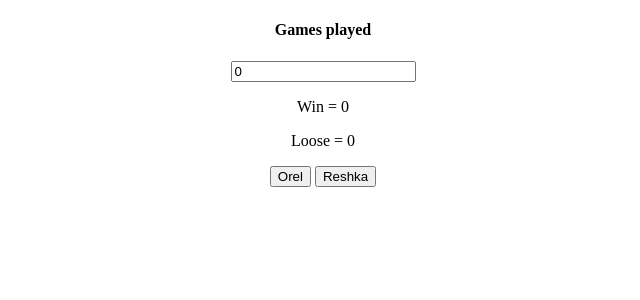
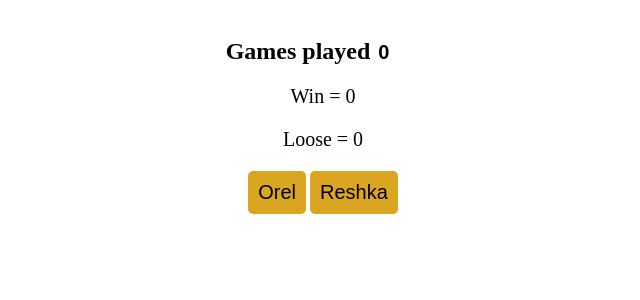
Before and after one commit to Dora-fx/orel-reshkaNew, a PHP site: page /game.php in a window 1280 px wide. Shown: the top 300 px of the page, without its empty margins (317-957 px from the left). Run offline with PHP 8.4, Linux system fonts and the light colour scheme; data that the repository does not hold is empty.

Commit message:
firstEasyVersion css done

```diff
--- a/game.php
+++ b/game.php
@@ -95,20 +95,19 @@
             echo ('
                 <label><input value="' .$keepResultWin. '" name="Win" type="hidden"></label>
                 <label><input value="' .$keepResultLoose. '" name="Loose" type="hidden"></label>
-                <h4>Games played</h4>
-                <label><input name="counter" value="' .$counter. '" type="number" readonly></label>
+                <h2>Games played <label><input class="counter" name="counter" value="' .$counter. '" type="number" readonly></label></h2>
                 <p>Win = ' .$keepResultWin. '</p>
                 <p>Loose = ' .$keepResultLoose. '</p>
 
             ');
             if ($counter < 10) {
                 echo ('
-                    <label><button value="0" name="chouse" type="submit">Orel</button></label>
-                    <label><button value="1" name="chouse" type="submit">Reshka</button></label>
+                    <label><button class="button-style chouse" value="0" name="chouse" type="submit">Orel</button></label>
+                    <label><button class="button-style chouse" value="1" name="chouse" type="submit">Reshka</button></label>
                 ');
             } else {
                 echo ('
-                    <label><button type="submit">Results</button></label>
+                    <label><button class="button-style" type="submit">Results</button></label>
                 ');
             }
 
--- a/index.php
+++ b/index.php
@@ -9,9 +9,9 @@
 </head>
 <body>
     <form action="game.php" method="POST">
-        <h1>Greetings</h1>
+        <h1>Greetings to Orel-Reshka game</h1>
         <label><input name="level" value="easy" type="hidden"></label>
-        <p><label><input value="Let's play" type="submit"></label></p>
+        <p><label><input class=" button-style start" value="Let's play" type="submit"></label></p>
     </form>
     <?php
 
--- a/main.css
+++ b/main.css
@@ -1,3 +1,56 @@
 body {
+    padding-top: 10px;
     text-align: center;
 }
+
+h1 {
+    letter-spacing: 1px;
+    color: #034;
+}
+
+button:hover {
+    background-color: lightpink;
+}
+
+p {
+    font-size: 20px;
+}
+
+img {
+    width: 130px;
+    color: goldenrod;
+}
+
+.button-style {
+    padding: 10px;
+    font-size: 20px;
+    border-radius: 5px;
+    border: none;
+    transition: all 0.3s ease;
+    cursor: pointer;
+}
+
+.start {
+    background-color: olivedrab;
+}
+
+.start:hover {
+    background-color: orange;
+}
+
+.counter {
+    border: none;
+    display: inline-block;
+    max-width: 40px;
+    font-size: 20px;
+    font-weight: bold;
+    outline: none;
+}
+
+.chouse {
+    background-color: goldenrod;
+}
+
+.chouse:hover {
+    background-color: silver;
+}
```
Also changed, not shown: result.php (+10 -5 lines), img/greteengs.svg (added), img/like.svg (added).
